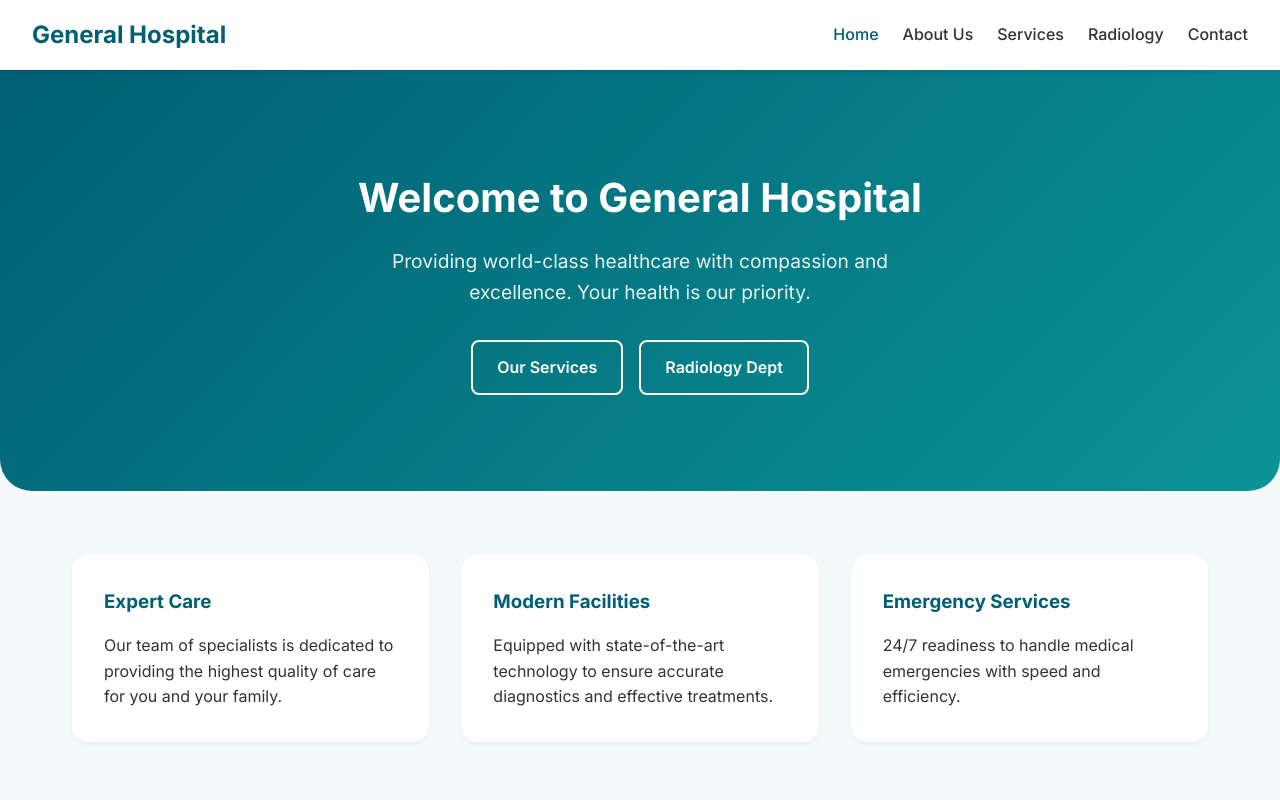
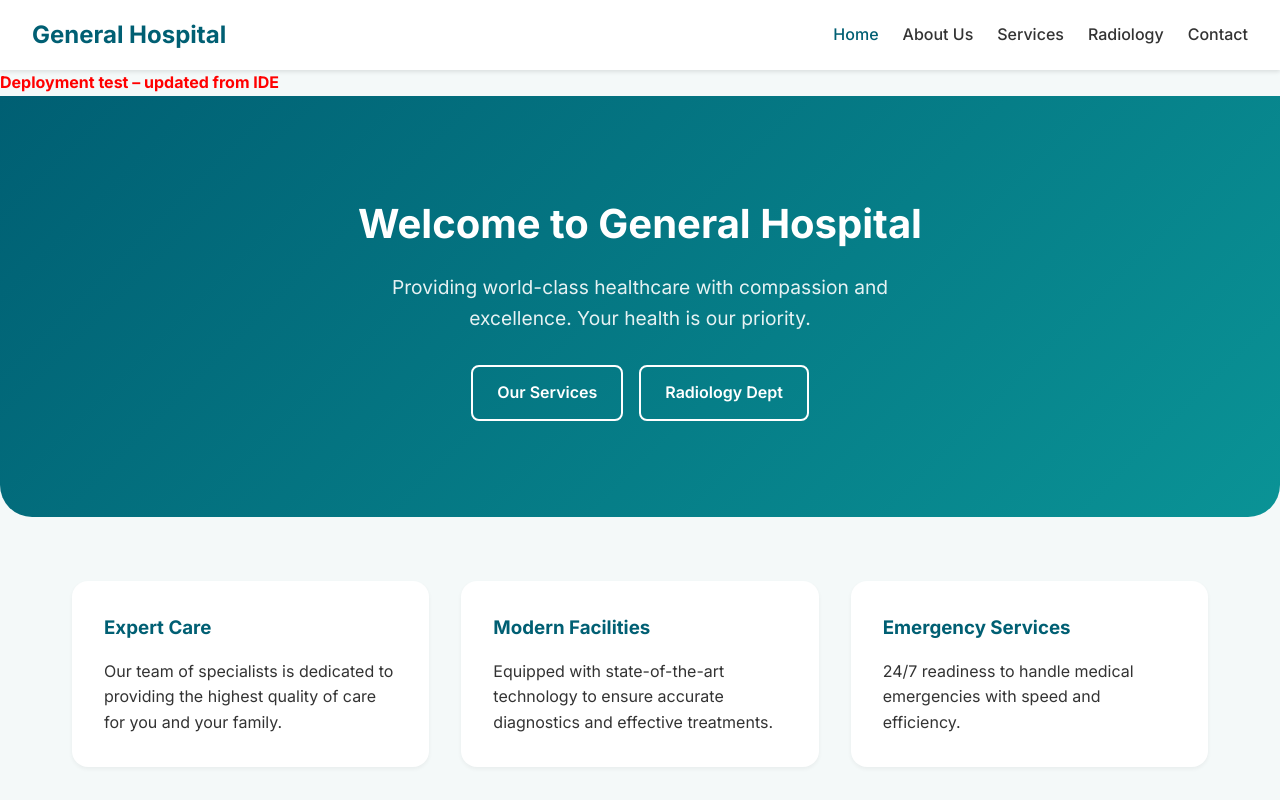
Before and after one commit to EngAmeerMoh/healthcare-site, a website built with Vite: page index.html in a window 1280 px wide. Shown: the top 800 px of the page. Built offline with nearby package versions, Linux system fonts and the light colour scheme.

Commit message:
Test: update homepage text from IDE

```diff
--- a/index.html
+++ b/index.html
@@ -25,7 +25,9 @@
       </ul>
     </nav>
   </header>
-
+  <p style="color:red; font-weight:bold;">
+    Deployment test – updated from IDE
+  </p>
   <main>
     <section class="hero">
       <div class="container">
```
